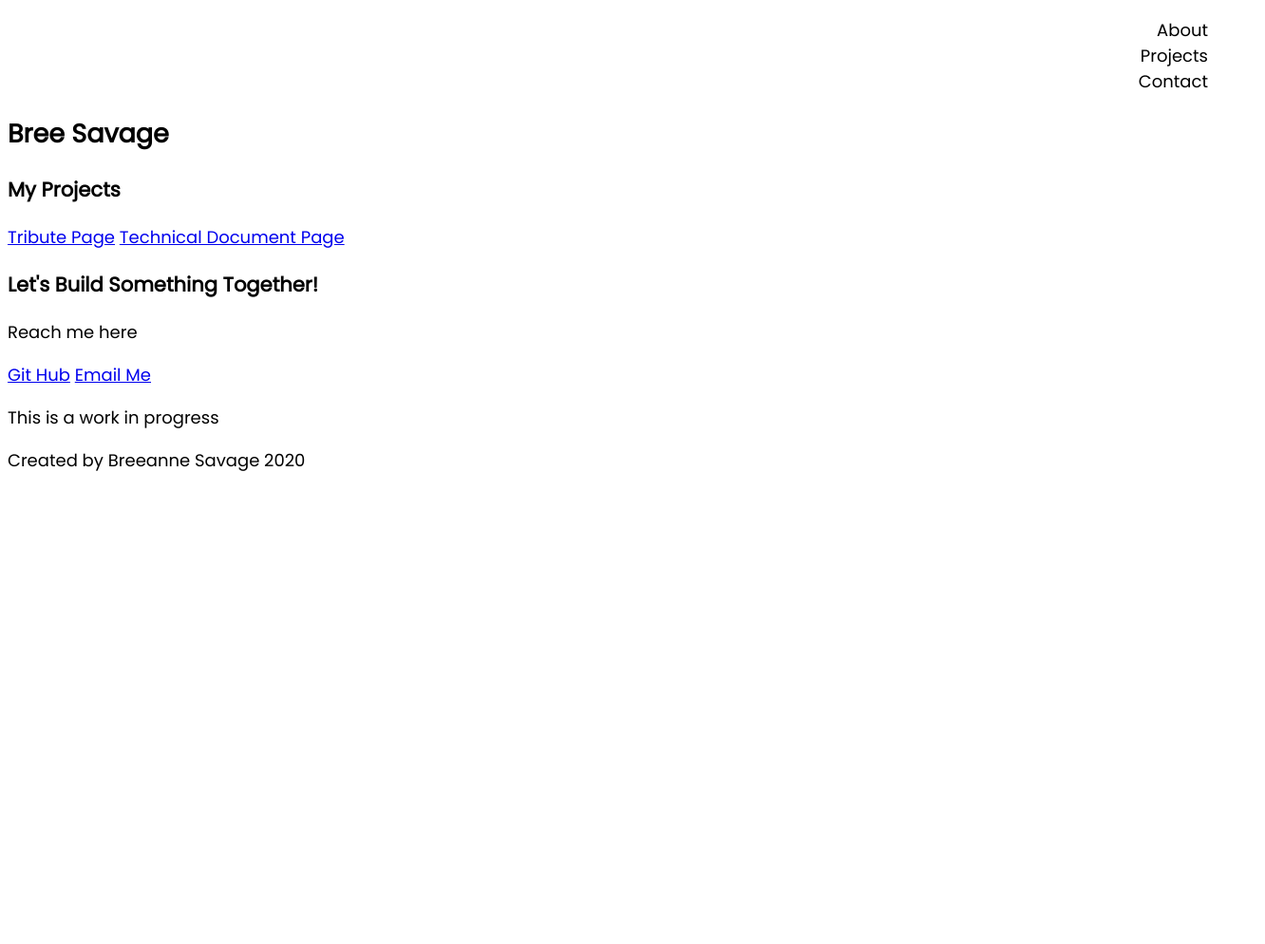
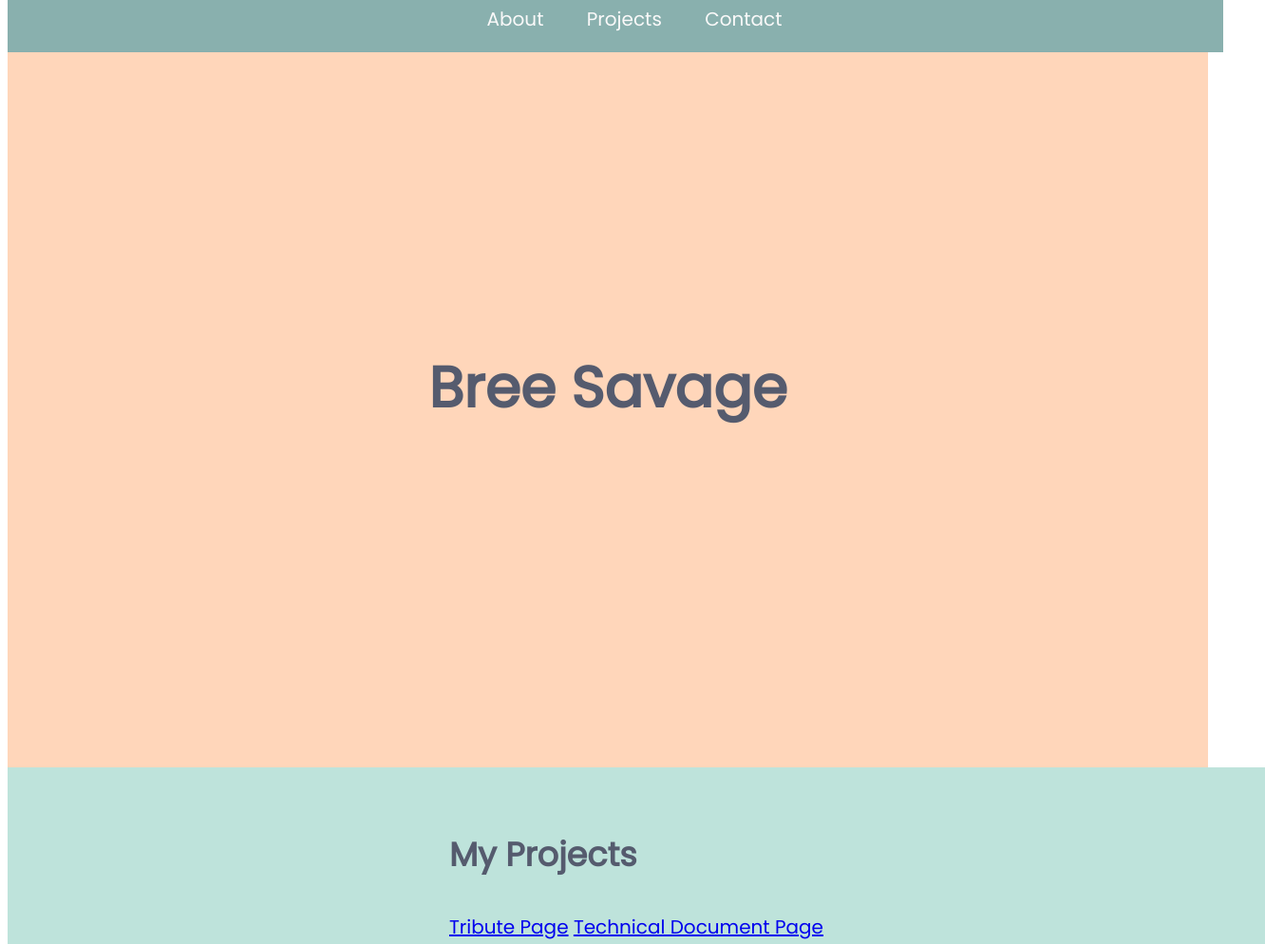
Before and after one commit to BreeSavage/profile-page, a plain HTML site: page index.html in a window 1280 px wide. Shown: the top 994 px of the page at 95% size, 1332 px wide, since content can reach past the window. Before the commit the page ends 800 px from the top, so only its background shows below. Drawn offline with Linux system fonts and the light colour scheme.

Commit message:
color scheme

```diff
--- a/index.html
+++ b/index.html
@@ -13,17 +13,88 @@
         }
 
         nav {
-            display: block;
+            display: flex;
+            float: right;
+            top: 0px;
+            min-height: 50px;
+            padding-top: 5px;
+            z-index: 2;
+            width: 100%;
+            align-items: right;
+            position :fixed;
+            justify-content: space-around;
+            background-color:#89B0AE;
+        }
+
+        nav a {
+            text-decoration: none;
             text-align: right;
+            color: #FAF9F9;
+        }
 
+        nav a:hover {
+          background-color: #BEE3DB;
+          padding: 5px;
+        }
+
+        nav li {
+            display: inline-block;
+            margin-left: 40px;
         }
 
         nav ul {
             list-style: none;
+            margin: 0px;
+            padding: 0px;
         }
 
         body {
-            font-size: 1.8rem;
+            font-size: 2.0rem;
+            color: #555B6E;
+        }
+
+        #welcome-section {
+            display: flex;
+            flex-direction: column;
+            justify-content: center;
+            align-items: center;
+            width: 100%;
+            height: 100vh;
+            background-color: #FFD6BA;
+        }
+
+        h1 {
+            font-size: 6rem;
+        }
+
+        h3 {
+            font-size: 3.5rem;
+        }
+
+        #projects {
+            display: flex;
+            flex-direction: column;
+            justify-content: space-between;
+            align-items:center;
+            padding: 30px;
+            width: 100%;
+            height:max-content;
+            background-color: #BEE3DB;
+        }
+
+
+        #contact {
+            display: flex;
+            flex-direction: column;
+            justify-content: center;
+            align-items: center;
+            width: 100%;
+            background-color:#FAF9F9;
+        }
+
+        footer {
+            background-color: #89B0AE;
+            color:#FAF9F9;
         }
 
 
@@ -36,12 +107,12 @@
 
     <nav id="navbar">
         <ul>
-            <li a class="nav-link"
-            href="#welcom-section">About</li>
-            <li a class="nav-link"
-            href="#projects">Projects</li>
-            <li a class="nav-link
-            href="#contact">Contact</li>
+            <li> <a class="nav-link"
+            href="#welcome-section">About</li></a>
+            <li> <a class="nav-link"
+            href="#projects">Projects</li></a>
+            <li> <a class="nav-link"
+            href="#contact">Contact</li></a>
         </ul>
     </nav>
 
@@ -50,11 +121,13 @@
     </section>
 
     <section id="projects">
-        <h3>My Projects</h3>
-        <a href="https://breesavage.github.io/Tribute-Page/?fbclid=IwAR0VwC9x9XZNmTSTd7WmOPQ3T3NpD3QnKVOlTQU2ZYTGrGBFiQI4wTAJg04"
-        class="project-tile">Tribute Page</a>
-        <a href="https://breesavage.github.io/technical-doggo-page/?fbclid=IwAR1S_ES44HgEfe8L2D3nj5Z5xS_M05Sct3T_2IPfOrn1RQX2jza6MNaHzqQ"
-        class="project-tile">Technical Document Page</a>
+        <div id="pro">
+            <h3>My Projects</h3>
+            <a href="https://breesavage.github.io/Tribute-Page/?fbclid=IwAR0VwC9x9XZNmTSTd7WmOPQ3T3NpD3QnKVOlTQU2ZYTGrGBFiQI4wTAJg04"
+            class="project-tile">Tribute Page</a>
+            <a href="https://breesavage.github.io/technical-doggo-page/?fbclid=IwAR1S_ES44HgEfe8L2D3nj5Z5xS_M05Sct3T_2IPfOrn1RQX2jza6MNaHzqQ"
+            class="project-tile">Technical Document Page</a>
+        </div>
     </section>
 
     <section id="contact">
```
